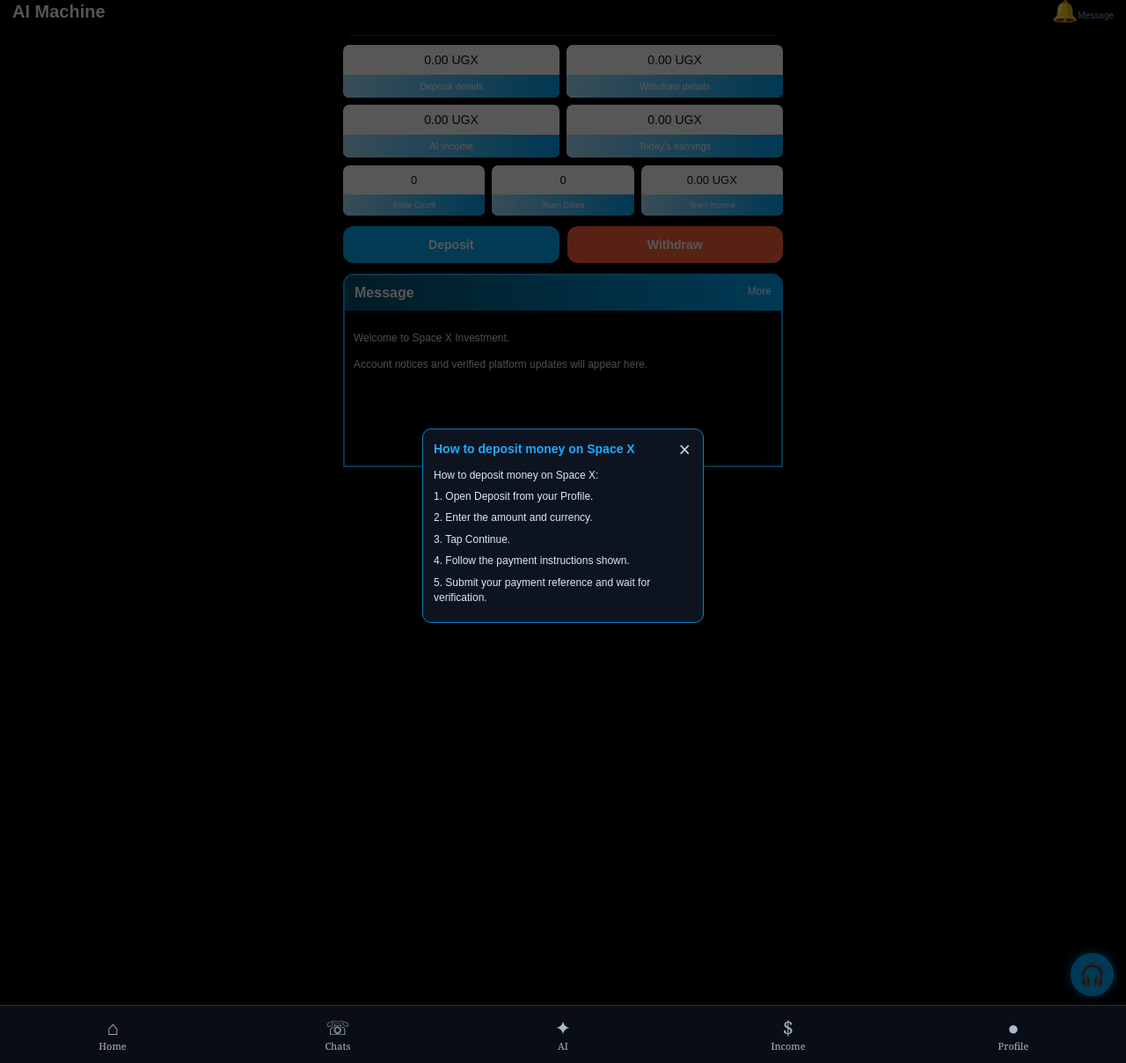
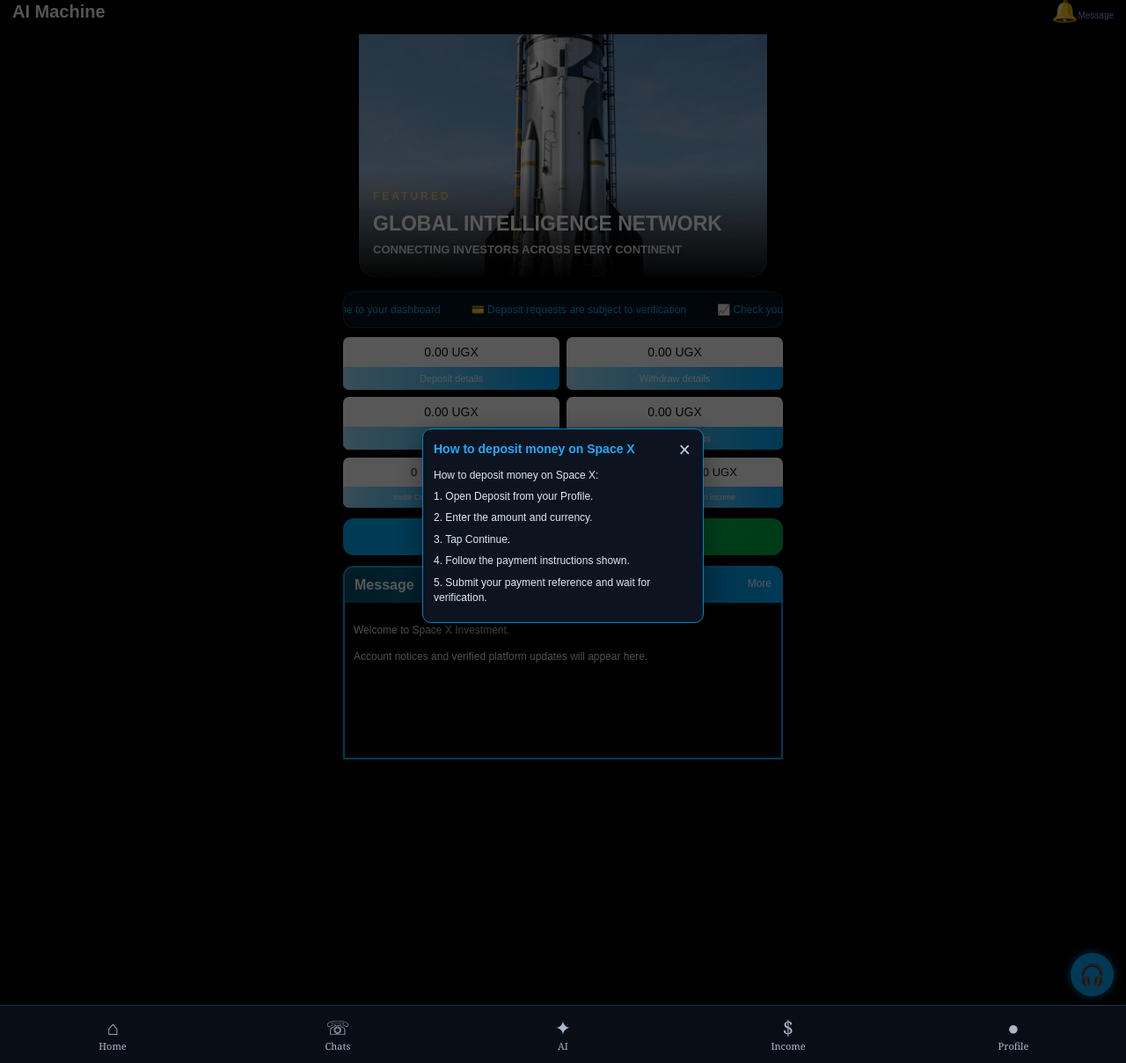
Before and after one commit to forextry298-del/space-x-platform, a Flask app: page /dashboard in a window 1280 px wide. Shown: the part 13-1221 px from the top of the page at 88% size. Run offline with Flask 3, Linux system fonts and the light colour scheme; the visitor is signed in with stand-in values (Sample User, id 1).

Commit message:
Add animated net background and green withdrawal button

```diff
--- a/static/css/style.css
+++ b/static/css/style.css
@@ -934,3 +934,47 @@ body:has(form.auth-form) form.auth-form .primary-button {
   padding: 8px !important;
   font-size: 18px !important;
 }
+
+/* Rocket feature banner */
+.sx-featured-rocket{position:relative;height:300px;margin:16px 18px;overflow:hidden;border-radius:20px;background:#050913}
+.sx-rocket-slide{position:absolute;inset:0;width:100%;height:100%;object-fit:cover;opacity:0;transition:opacity 1s}
+.sx-rocket-slide.is-active{opacity:1}
+.sx-rocket-caption{position:absolute;inset:auto 0 0;padding:22px 16px;background:linear-gradient(transparent,rgba(0,0,0,.94));color:#fff}
+.sx-rocket-caption span{color:#e5c37b;font-size:12px;font-weight:bold;letter-spacing:3px}
+.sx-rocket-caption h2{margin:10px 0 5px;font-size:clamp(17px,4.8vw,23px);line-height:1.25}
+.sx-rocket-caption p{margin:0;color:#ddd;font-size:13px;font-weight:bold;line-height:1.5}
+
+/* Animated connected space-wave background */
+body {
+  background-color: #020812;
+  background-image:
+    radial-gradient(ellipse at 15% 35%, rgba(0,190,255,.12), transparent 55%),
+    radial-gradient(ellipse at 85% 65%, rgba(0,255,150,.08), transparent 55%);
+  background-attachment: fixed;
+}
+body::before {
+  content: "";
+  position: fixed;
+  inset: 0;
+  z-index: -1;
+  pointer-events: none;
+  background-image:
+    radial-gradient(circle, rgba(0,200,255,.65) 1px, transparent 1.8px),
+    repeating-radial-gradient(ellipse at 50% 110%, transparent 0 18px, rgba(0,180,255,.17) 19px 20px, transparent 21px 36px);
+  background-size: 22px 22px, 100% 100%;
+  animation: sxNetFlow 12s ease-in-out infinite alternate;
+}
+@keyframes sxNetFlow {
+  from { background-position: 0 0, 0 0; }
+  to { background-position: 22px 12px, 0 -35px; }
+}
+
+/* Green Withdraw button only */
+.sx-actions a.sx-withdraw {
+  background: linear-gradient(135deg, #00c853, #00a844) !important;
+  color: #ffffff !important;
+  border-color: #00c853 !important;
+}
+.sx-actions a.sx-withdraw:hover {
+  background: linear-gradient(135deg, #00e676, #00b84a) !important;
+}
--- a/templates/base.html
+++ b/templates/base.html
@@ -5,7 +5,7 @@
   <meta name="viewport" content="width=device-width, initial-scale=1, maximum-scale=1, user-scalable=no">
   <meta name="theme-color" content="#071321">
   <title>{% block title %}Space X{% endblock %}</title>
-  <link rel="stylesheet" href="{{ url_for('static', filename='css/style.css') + '?v=20261020_noscroll' }}">
+  <link rel="stylesheet" href="{{ url_for('static', filename='css/style.css') + '?v=rocketbanner1' }}">
   <meta name="color-scheme" content="dark">
 </head>
 <body>
--- a/templates/dashboard.html
+++ b/templates/dashboard.html
@@ -87,6 +87,31 @@
     </a>
   </header>
 
+
+  <section class="sx-featured-rocket">
+    <img class="sx-rocket-slide is-active"
+      src="{{ url_for('static', filename='images/rocket-feature-1.jpg') }}" alt="Rocket on launch pad">
+    <img class="sx-rocket-slide"
+      src="{{ url_for('static', filename='images/rocket-feature-2.jpg') }}" alt="Rocket at sunset">
+    <div class="sx-rocket-caption">
+      <span>FEATURED</span>
+      <h2>GLOBAL INTELLIGENCE NETWORK</h2>
+      <p>CONNECTING INVESTORS ACROSS EVERY CONTINENT</p>
+    </div>
+  </section>
+  <script>
+  (() => {
+    const slides = document.querySelectorAll('.sx-rocket-slide');
+    if (slides.length !== 2) return;
+    let i = 0;
+    setInterval(() => {
+      slides[i].classList.remove('is-active');
+      i = (i + 1) % slides.length;
+      slides[i].classList.add('is-active');
+    }, 4000);
+  })();
+  </script>
+
   <div class="sx-ticker" aria-label="Platform activity">
     <div class="sx-ticker-track">
       <span>🚀 SPACE X INVESTMENT — Welcome to your dashboard</span>
```
Also changed, not shown: static/images/rocket-feature-1.jpg (added), static/images/rocket-feature-2.jpg (added).
